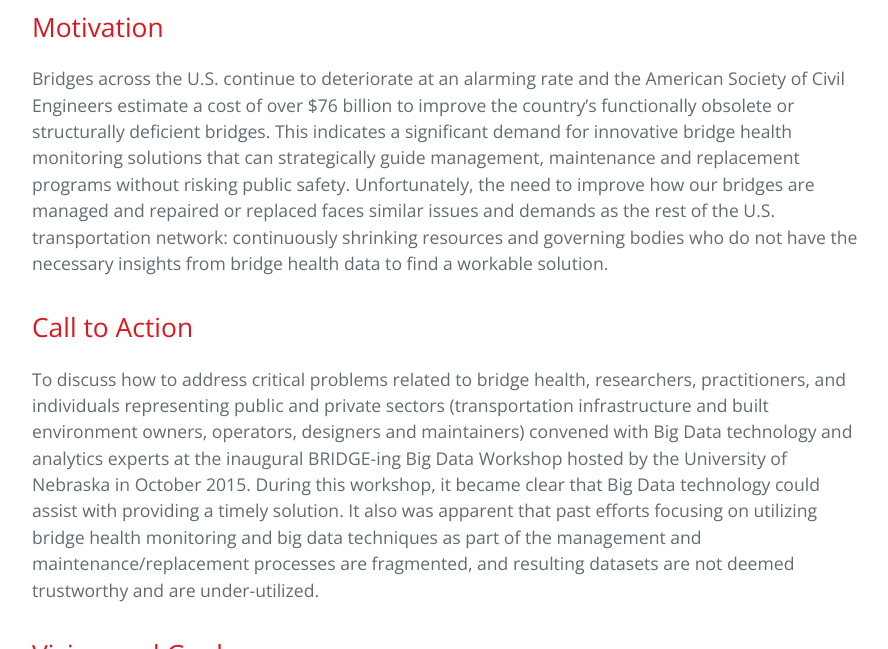
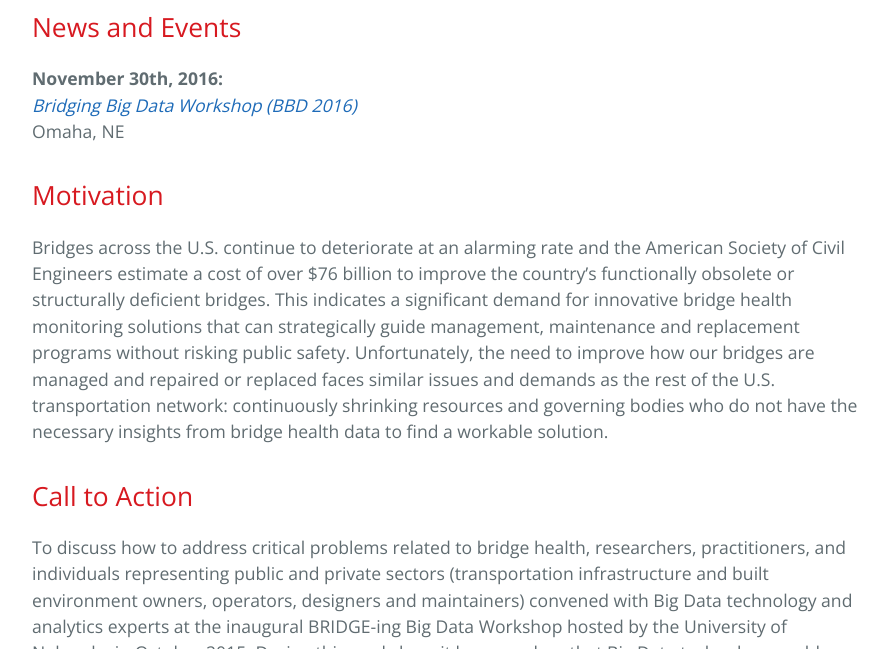
Before and after one commit to BridgingBigData/BridgingBigData.github.io, a Jekyll site: the page built from index.md, in a window 1280 px wide and 900 px high, scrolled down 604 px, cut to the strip 251-900 px from the top of the window. Shown: the whole strip, without its empty margins (192-1080 px from the left). Built offline with Jekyll 4.4.1, drawn with Linux system fonts in a browser that asks for light colours.

Commit message:
Update index.md

```diff
--- a/index.md
+++ b/index.md
@@ -7,6 +7,11 @@ description: Bridging Big Data Project site
 ![NSF](http://www.nsf.gov/images/logos/nsf1.gif)
 NSF Award Number:1636805
 Project Title: [BD Spokes: PLANNING: MIDWEST: Big Data Innovations for Bridge Health](http://nsf.gov/awardsearch/showAward?AWD_ID=1636805&HistoricalAwards=false)
+
+## News and Events
+**November 30th, 2016:**
+_[Bridging Big Data Workshop (BBD 2016)](https://bridgingbigdata.github.io/pages/bbd2016.html)_
+Omaha, NE
 
 ## Motivation
 Bridges across the U.S. continue to deteriorate at an alarming rate and the American Society of Civil Engineers estimate a cost of over $76 billion to improve the country’s functionally obsolete or structurally deficient bridges. This indicates a significant demand for innovative bridge health monitoring solutions that can strategically guide management, maintenance and replacement programs without risking public safety. Unfortunately, the need to improve how our bridges are managed and repaired or replaced faces similar issues and demands as the rest of the U.S. transportation network: continuously shrinking resources and governing bodies who do not have the necessary insights from bridge health data to find a workable solution.
```
